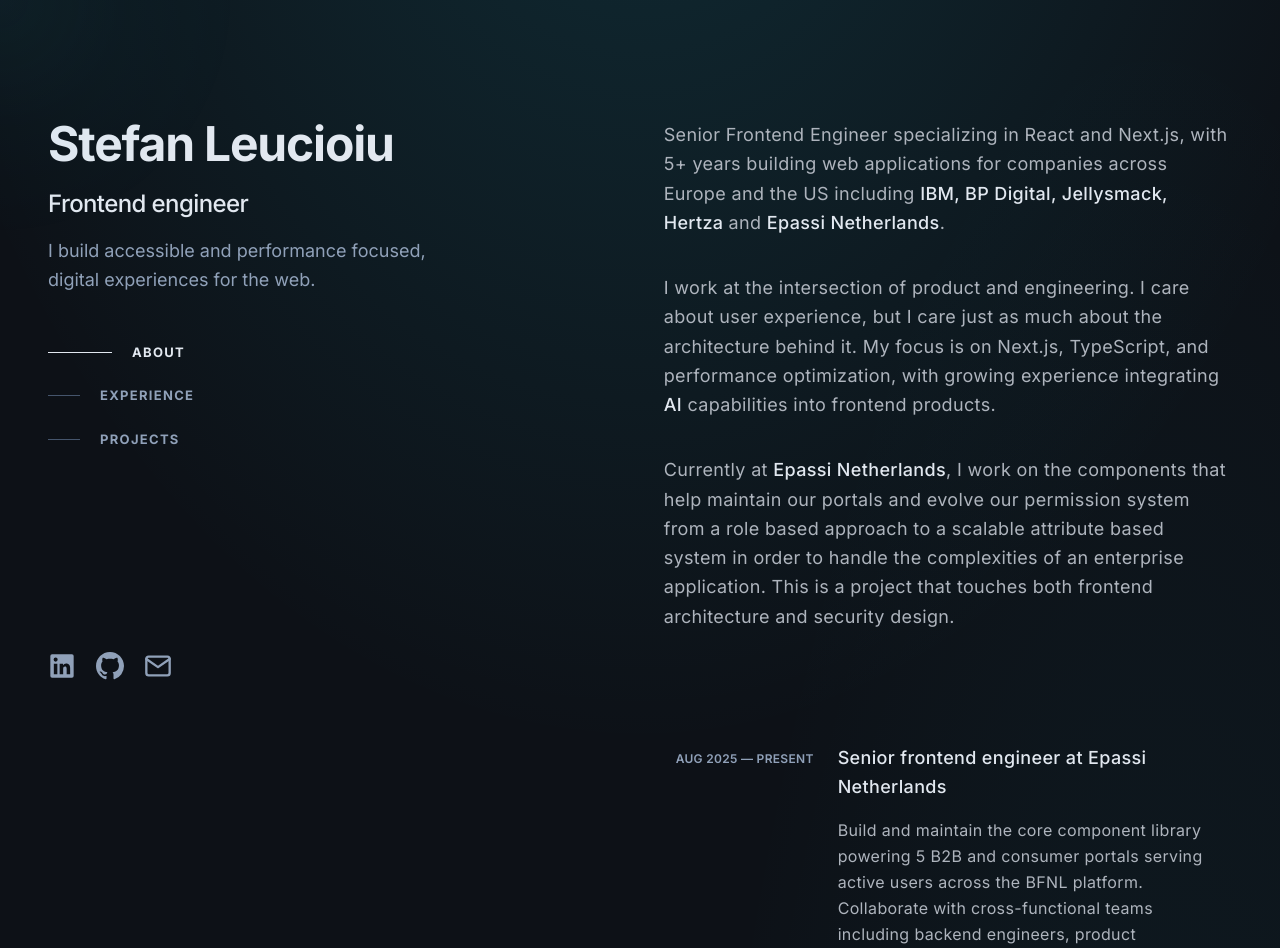
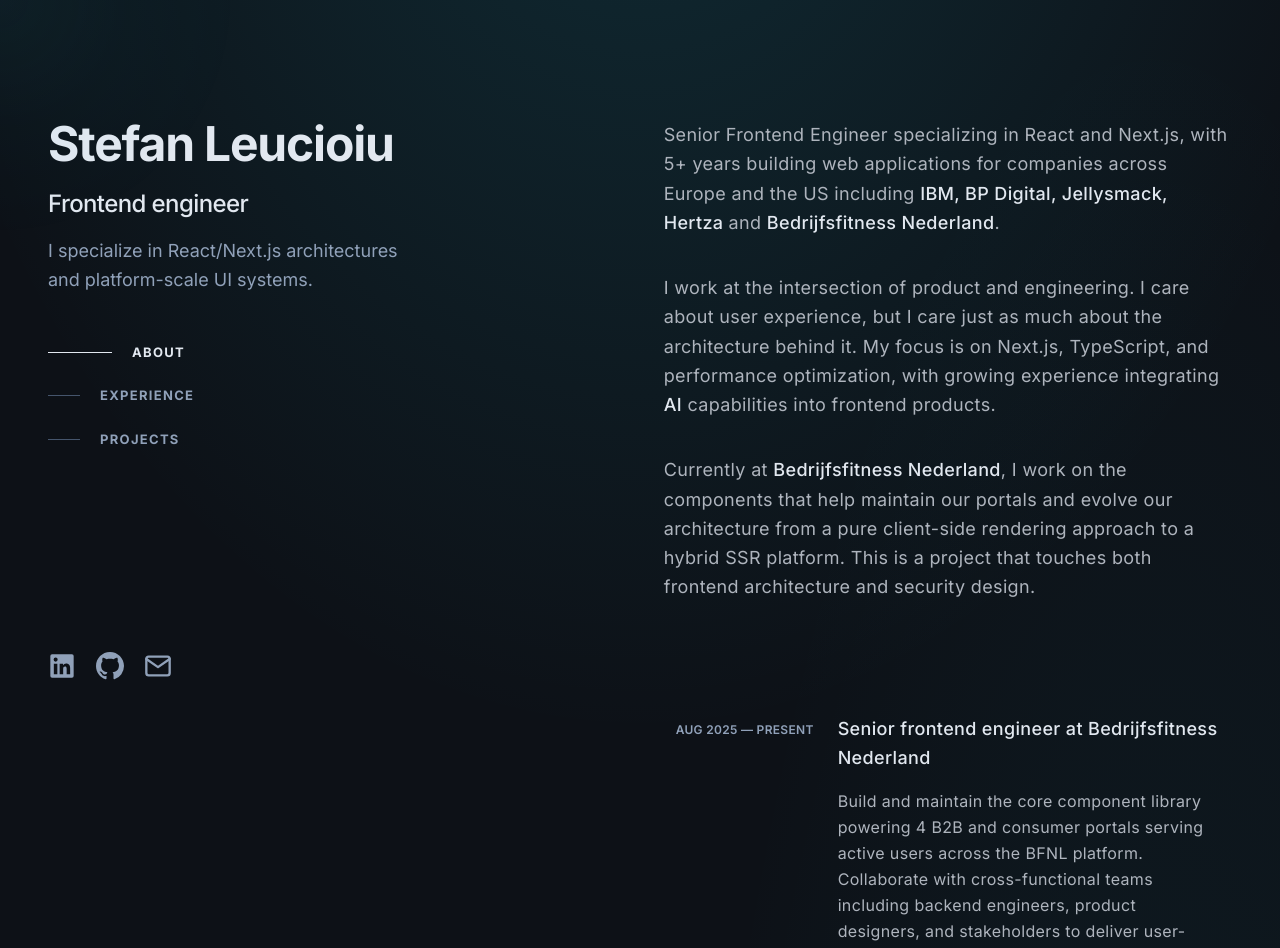
Before and after one commit to leucioiustefan/leucioiustefan-website-next, a Next.js app: page / in a window 1280 px wide. Shown: the top 948 px of the page. Built offline with nearby package versions, Linux system fonts and the light colour scheme.

Commit message:
Profile updates

```diff
--- a/Components/Description.tsx
+++ b/Components/Description.tsx
@@ -13,7 +13,10 @@
           IBM, BP Digital, Jellysmack, Hertza{" "}
         </span>
         and{" "}
-        <span className="font-medium text-slate-200">Epassi Netherlands</span>.
+        <span className="font-medium text-slate-200">
+          Bedrijfsfitness Nederland
+        </span>
+        .
       </p>
       <p className="mt-3 text-lg leading-relaxed">
         I work at the intersection of product and engineering. I care about user
@@ -25,12 +28,13 @@
       </p>
       <p className="mt-3 text-lg leading-relaxed">
         Currently at{" "}
-        <span className="font-medium text-slate-200">Epassi Netherlands</span>,
-        I work on the components that help maintain our portals and evolve our
-        permission system from a role based approach to a scalable attribute
-        based system in order to handle the complexities of an enterprise
-        application. This is a project that touches both frontend architecture
-        and security design.
+        <span className="font-medium text-slate-200">
+          Bedrijfsfitness Nederland
+        </span>
+        , I work on the components that help maintain our portals and evolve our
+        architecture from a pure client-side rendering approach to a hybrid SSR
+        platform. This is a project that touches both frontend architecture and
+        security design.
       </p>
     </>
   );
--- a/Components/Eperience/Epassi.tsx
+++ b/Components/Eperience/Epassi.tsx
@@ -17,15 +17,15 @@
           AUG 2025 — present
         </span>
         <p className="text-lg font-medium text-slate-200 mb-4 leading-relaxed lg:group-hover:text-special">
-          Senior frontend engineer at Epassi Netherlands
+          Senior frontend engineer at Bedrijfsfitness Nederland
         </p>
         <p className="text-base mb-2 leading-relaxed">
-          Build and maintain the core component library powering 5 B2B and
+          Build and maintain the core component library powering 4 B2B and
           consumer portals serving active users across the BFNL platform.
           Collaborate with cross-functional teams including backend engineers,
           product designers, and stakeholders to deliver user-facing features,
-          while contributing to the migration from role-based to attribute-based
-          permissions and resolving critical security vulnerabilities.
+          while contributing to the overall architecture of the application and
+          resolving critical security vulnerabilities.
         </p>
 
         <ul className="mt-2 flex flex-wrap" aria-label="Technologies used">
--- a/Components/Header.tsx
+++ b/Components/Header.tsx
@@ -12,8 +12,8 @@
           Frontend engineer
         </h2>
         <p className="mt-4 text-lg max-w-sm leading-relaxed text-slate-400">
-          I build accessible and performance focused, digital experiences for
-          the web.
+          I specialize in React/Next.js architectures and platform-scale UI
+          systems.
         </p>
       </div>
       <Navigation />
```
Also changed, not shown: 1 other file (tests, documents, lock files or other folders).
